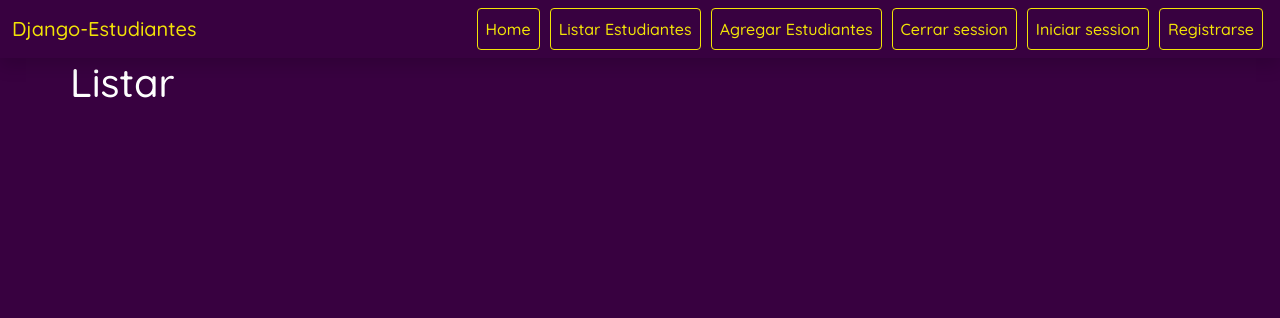
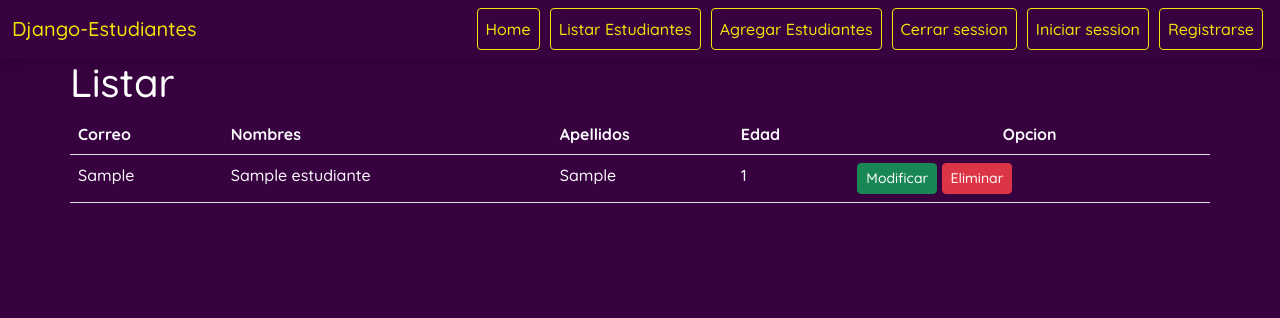
Before and after one commit to lars505/student-list, a Django app: page /listar-estudiante in a window 1280 px wide. Shown: the top 318 px of the page. Run offline with Django 4.2, Linux system fonts and the light colour scheme; tables that the repository leaves empty hold one stand-in row (values such as "Sample post"); some libraries are stand-ins or nearby versions.

Commit message:
ultima clase

```diff
--- a/estudiantes/templates/estudiantes/layout.html
+++ b/estudiantes/templates/estudiantes/layout.html
@@ -27,12 +27,9 @@
                 <a class="nav-link" href="{% url 'listar_estudiante' %}">Listar Estudiantes</a>
 
                 <a class="nav-link" href="{% url 'agregar_estudiante' %}">Agregar Estudiantes</a>
-
-                <a class="nav-link" href="">Cerrar session</a>
-
+                <a class="nav-link" href="{% url 'logout' %}">Cerrar session</a>
                 <a class="nav-link" href="">Iniciar session</a>
                 <a class="nav-link" href="">Registrarse</a>
-
             </div>
           </div>
         </div>
--- a/estudiantes/templates/estudiantes/listar.html
+++ b/estudiantes/templates/estudiantes/listar.html
@@ -2,4 +2,30 @@
 {% block title %}Index{% endblock %}
 {% block body %}
     <h1>Listar</h1>
+    <table class="table text-light">
+        <tr>
+            <th>Correo</th>
+            <th>Nombres</th>
+            <th>Apellidos</th>
+            <th>Edad</th>
+            <th class="text-center">Opcion</th>
+        </tr>
+        {%for estudiante in estudiantes %}
+        <tr>
+            <td>{{estudiante.correo }}</td>
+            <td>{{estudiante.nombre| capfirst}}</td>
+            <td>{{estudiante.apellidos}}</td>
+            <td>{{estudiante.edad}}</td>
+            <td>
+                <a class="btn btn-sm btn-success" href="{% url 'editar_estudiante' estudiante.id %}">Modificar</a>
+
+                <a class="btn btn-sm btn-danger" href="{% url 'eliminar_estudiante' estudiante.id %}">Eliminar</a>
+            </td>
+        </tr>
+
+        {% endfor %}
+    </table>
+
+
+
 {% endblock %}
--- a/estudiantes/urls.py
+++ b/estudiantes/urls.py
@@ -9,4 +9,5 @@ urlpatterns = [
     path('listar-estudiante', views.listar_estudiante, name='listar_estudiante'),
     path('editar-estudiante/<int:id>', views.editar_estudiante, name='editar_estudiante'),
     path('eliminar-estudiante/<int:id>', views.eliminar_estudiante, name='eliminar_estudiante'),
+
 ]
--- a/estudiantes/views.py
+++ b/estudiantes/views.py
@@ -1,18 +1,53 @@
-from django.shortcuts import render
+from django.shortcuts import render, redirect, get_object_or_404
+from .models import Estudiante
+
+from .forms import EstudiantesForm, RegistroForm
+
+from django.contrib.auth import authenticate, login
 
 # Create your views here.
 
 def index(request):
     return render(request, "estudiantes/index.html")
 
+def listar_estudiante(request):
+    estudiantes = Estudiante.objects.all()
+    context = {
+        "estudiantes" : estudiantes
+    }
+    return render(request, "estudiantes/listar.html", context)
+
 def agregar_estudiante(request):
-    return render(request, "estudiantes/agregar.html")
+    data = {
+        "form" : EstudiantesForm()
+    }
+    if request.method == "POST":
+        formulario = EstudiantesForm(data=request.POST)
+        if formulario.is_valid():
+            formulario.save()
+        else:
+            data["form"] = formulario
+    return render(request, "estudiantes/agregar.html", data)
 
-def listar_estudiante(request):
-    return render(request, "estudiantes/listar.html")
+
 
 def editar_estudiante(request,id):
-    return render(request, "estudiantes/editar.html")
+    estudiante = get_object_or_404(Estudiante,pk = id)
+
+    data = {
+        "form" : EstudiantesForm(instance = estudiante)
+    }
+
+    if request.method == "POST":
+        formulario = EstudiantesForm(data=request.POST, instance=estudiante)
+        if formulario.is_valid():
+            formulario.save()
+            return redirect(to='listar_estudiante')
+        data["form"] = formulario
+
+    return render(request, "estudiantes/editar.html", data)
 
 def eliminar_estudiante(request,id):
-    return render(request, "estudiantes/listar.html")
+    estudiante = get_object_or_404(Estudiante,pk = id)
+    estudiante.delete()
+    return redirect(to='listar_estudiante')
--- a/lista/settings.py
+++ b/lista/settings.py
@@ -28,6 +28,8 @@ DEBUG = True
 ALLOWED_HOSTS = []
 
 
+
+
 # Application definition
 
 INSTALLED_APPS = [
@@ -38,7 +40,10 @@ INSTALLED_APPS = [
     'django.contrib.sessions',
     'django.contrib.messages',
     'django.contrib.staticfiles',
+    'crispy_forms',
 ]
+
+CRISPY_TEMPLATE_PACK = 'bootstrap4'
 
 MIDDLEWARE = [
     'django.middleware.security.SecurityMiddleware',
--- a/requirements.txt
+++ b/requirements.txt
@@ -1,3 +1,4 @@
 asgiref==3.5.2
 Django==4.1.2
 sqlparse==0.4.3
+django-crispy-forms
```
Also changed, not shown: estudiantes/forms.py (added, +17 -0 lines), estudiantes/templates/estudiantes/agregar.html (+17 -1 lines), estudiantes/templates/estudiantes/editar.html (+16 -1 lines).
